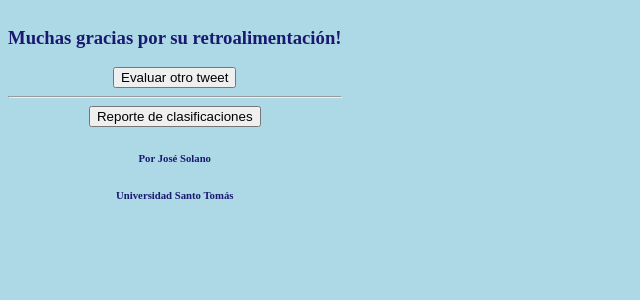
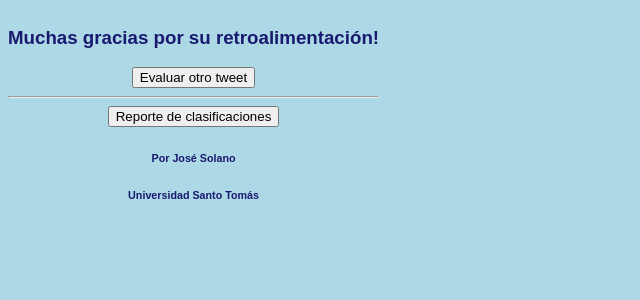
Before and after one commit to JoseSolano217/Heroku_app, a Flask app: template templates/thanks.html in a window 1280 px wide. Shown: the top 300 px of the page, without its empty margins (0-640 px from the left). Run offline with Flask 2, Linux system fonts and the light colour scheme; the template is opened without the code that fills it, so the values that code supplies are empty; parts of the project's set-up code (start-up, migrations or seed data) failed here and were passed over.

Commit message:
General visual changes

```diff
--- a/static/style.css
+++ b/static/style.css
@@ -1,18 +1,18 @@
 body{
 	background-color: lightblue;
 	color: midnightblue;
-	font: sans-serif;
+	font-family: fantasy;
 	text-align: center;
 	width: fit-content;
 	align-content: center;
-
 }
 
 .button{
+	shape-outside: ellipse();
 	padding-top: 20px;
 }
 
 .title {
-	font: status-bar;
+	font-family: monospace;
 	text-align: center;
 }
```
